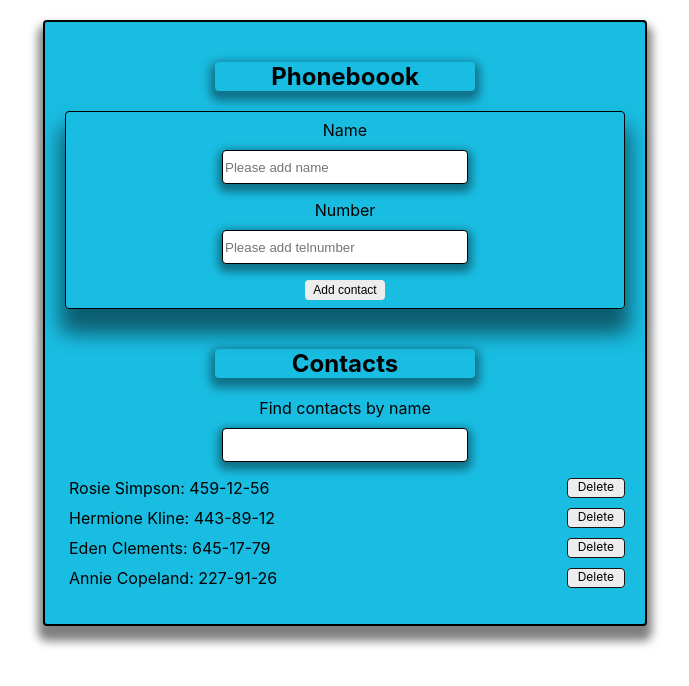
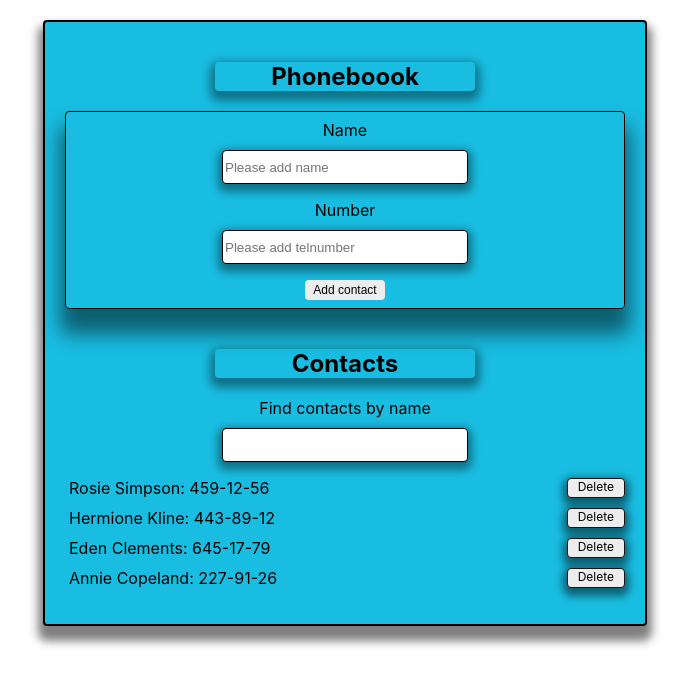
Before and after one commit to KalchIgor/goit-react-hw-02-phonebook, a React (Create React App) app: page / in a window 1280 px wide. Shown: the top 686 px of the page, without its empty margins (295-984 px from the left). Built offline with nearby package versions, Linux system fonts and the light colour scheme.

Commit message:
box-shadow

```diff
--- a/src/components/Phonebook/Phonebook.module.css
+++ b/src/components/Phonebook/Phonebook.module.css
@@ -96,6 +96,7 @@ h2 {
     font-size: 12px;
     transition: background-color 500ms linear, color 500ms linear;
     cursor: pointer;
+    box-shadow: 0 4px 8px 4px rgba(0, 0, 0, .5);
 }
 
 .contactlist__button:hover,
```
